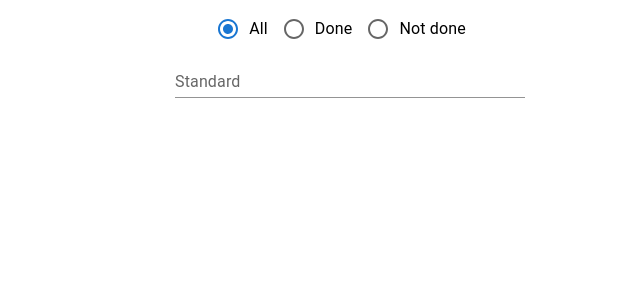
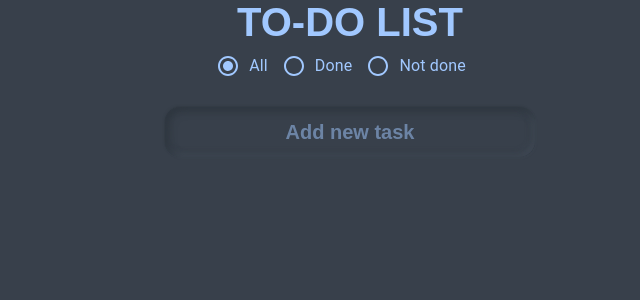
Before and after one commit to OleksandrZats/React-ToDo_List, a React (Create React App) app: page / in a window 1280 px wide. Shown: the top 300 px of the page, without its empty margins (290-930 px from the left). Built offline with nearby package versions, Linux system fonts and the light colour scheme.

Commit message:
[*] Added styles

```diff
--- a/package.json
+++ b/package.json
@@ -13,6 +13,7 @@
     "react": "^18.2.0",
     "react-dom": "^18.2.0",
     "react-scripts": "5.0.1",
+    "sass": "^1.69.5",
     "uuid": "^9.0.1",
     "web-vitals": "^2.1.4"
   },
--- a/src/App.js
+++ b/src/App.js
@@ -4,6 +4,7 @@ import React, { useState } from "react";
 import Filter from "./components/Filter/Filter";
 import filterList from "./utils/filterList";
 import flexCentered from "./styleUtils/flexCentered";
+import "./index.scss"
 import { changeElementStatus, deleteElementFromArray, changeRecordValue, makeRecordEditable, makeRecordNotEditable } from "./utils/performTask";
 
 function App() {
@@ -14,7 +15,7 @@ function App() {
     const filteredList = filterList(list, filter)
 
     const deleteTask = (id) => setList(deleteElementFromArray(list, id))
-    const changeTaskStatus = (id) => setList(changeElementStatus(list, id))
+    const changeTaskStatus = (id) => {console.log(1234); setList(changeElementStatus(list, id))}
     const makeTaskEditable = (id) => setList(makeRecordEditable(list, id))
     const makeTaskNotEditable = (id) => setList(makeRecordNotEditable(list, id))
     const changeTaskText = (id, value) => setList(changeRecordValue(list, id, value))
@@ -23,6 +24,7 @@ function App() {
 
     return (
         <div className="App" style={flexCentered}>
+            <h1 style={{fontFamily:'sans-serif', fontSize:'30pt'}}>TO-DO LIST</h1>
             <Filter setFilter={setFilter} />
             <Input
                 input={input}
--- a/src/components/Filter/Filter.jsx
+++ b/src/components/Filter/Filter.jsx
@@ -16,17 +16,17 @@ const Filter = ({ setFilter = () => { } }) => {
         >
             <FormControlLabel
                 value={filtersEnum.all}
-                control={<Radio />}
+                control={<Radio sx={{color: "#a1c8ff", '&.Mui-checked': {color: "#a1c8ff" }}}/>}
                 label="All"
             />
             <FormControlLabel
                 value={filtersEnum.done}
-                control={<Radio />}
+                control={<Radio sx={{color: "#a1c8ff", '&.Mui-checked': {color: "#a1c8ff" }}}/>}
                 label="Done"
             />
             <FormControlLabel
                 value={filtersEnum.notdone}
-                control={<Radio />}
+                control={<Radio sx={{color: "#a1c8ff", '&.Mui-checked': {color: "#a1c8ff" }}}/>}
                 label="Not done"
             />
         </RadioGroup>
--- a/src/components/Input/Input.jsx
+++ b/src/components/Input/Input.jsx
@@ -1,6 +1,6 @@
 import React from "react";
 import { v4 as uuidv4 } from 'uuid';
-import TextField from '@mui/material/TextField';
+import './input.scss'
 
 const Input = ({ input = '', setInput = () => { }, addTaskToArray = () => { } }) => {
     const onInputChange = (value) => setInput(value)
@@ -17,12 +17,11 @@ const Input = ({ input = '', setInput = () => { }, addTaskToArray = () => { } })
         setInput('')
     }
     return (
-        <TextField
-            id="standard-basic"
-            label="Standard"
-            variant="standard"
+        <input
+            className="input"
             type="text"
-            style={{ minWidth: '350px' }}
+            style={{ minWidth: '350px', margin:'20px' }}
+            placeholder="Add new task"
             value={input}
             onKeyUp={onKeyUp}
             onChange={(e) => {onInputChange(e.target.value)}}
--- /dev/null
+++ b/src/components/Input/input.scss
@@ -0,0 +1,26 @@
+.input{
+    width: 350px;
+    height: 40px;
+
+    padding: 5px 10px;
+
+    border-radius: 16px;
+
+    background: #38404B;
+    border: none;
+    color: #a1c8ff;
+
+    font-weight: bold;
+    font-family: sans-serif;
+    text-align: center;
+    font-size: 15pt;
+
+    outline: none;
+
+    box-shadow: 3px 3px 8px 0px rgba(46, 53, 62, 0.90) inset, -3px -3px 6px 0px rgba(66, 75, 88, 0.90) inset, 3px -3px 6px 0px rgba(46, 53, 62, 0.20) inset, -3px 3px 6px 0px rgba(46, 53, 62, 0.20) inset, -1px -1px 2px 0px rgba(46, 53, 62, 0.50), 1px 1px 2px 0px rgba(66, 75, 88, 0.30);
+
+    &::placeholder {
+        color: #a1c8ff;
+        opacity: 0.5;
+    }
+}
--- a/src/components/Task/Task.jsx
+++ b/src/components/Task/Task.jsx
@@ -1,10 +1,9 @@
 import React from "react";
 import TextField from '@mui/material/TextField';
-import ListItem from '@mui/material/ListItem';
-import ListItemText from '@mui/material/ListItemText';
 import DeleteIcon from '@mui/icons-material/Delete';
 import EditIcon from '@mui/icons-material/Edit';
 import flexCentered from "../../styleUtils/flexCentered";
+import './task.scss';
 
 const Task = (
         {
@@ -16,48 +15,42 @@ const Task = (
             changeTaskText = () =>{ }
         }
     ) => {
-    const style = {
-        textDecoration: task.isDone ? 'line-through' : 'none',
-        cursor: 'pointer',
-        userSelect: 'none'
-    };
     const onKeyUp = e => {
         if (e.key !== 'Enter') return;
         if (!task.taskText) {deleteTask(task.id); return;}
         makeTaskNotEditable(task.id)
     }
     return (
-        <ListItem
+        <div
+            className= {"task" + (task.isDone ? " task__done " : "") + (task.isEditable ? " task__outline ": "")}
             id={task.id}
-            style={{ ...flexCentered, flexDirection: 'row', }}
         >
-            <DeleteIcon
-                style={{ cursor: 'pointer', color: '#7a3732' }}
-                onClick={() => deleteTask(task.id)}
-            />
             {task.isEditable ?
-                <TextField
-                    id="standard-basic"
-                    variant="standard"
+                <input
+                    className= {(task.isDone ? "task__text-done" : "task__text") + " task__input"}
                     type="text"
-                    style={{ minWidth: '350px' }}
                     value={task.taskText}
                     onKeyUp={onKeyUp}
-                    onChange={(e)=>{changeTaskText(task.id, e.target.value)}}
+                    onChange={(e)=>changeTaskText(task.id, e.target.value)}
                 /> :
                 <>
                 <EditIcon
-                    style={{ cursor: 'pointer', color: '#7a3732' }}
-                    onClick={() => makeTaskEditable(task.id)}
+                    style={{ cursor: 'pointer'}}
+                    onClick={() =>{makeTaskEditable(task.id)}}
                 />
-                <ListItemText
-                    style={style}
-                    onClick={() => changeTaskStatus(task.id)}
-                    primary={task.taskText}
-                />
+                <div
+                    className= {task.isDone ? "task__text-done" : "task__text"}
+                    onClick={() =>changeTaskStatus(task.id)}
+                >
+                    {task.taskText}
+                </div>
                 </>
             }
-        </ListItem>
+
+            <DeleteIcon
+                style={{ cursor: 'pointer'}}
+            />
+        </div>
     )
 }
 
--- /dev/null
+++ b/src/components/Task/task.scss
@@ -0,0 +1,46 @@
+.task{
+    fill: #38404B;
+    border-radius: 16px;
+    box-shadow: 5px 5px 13px 0px rgba(48, 54, 64, 0.90), -5px -5px 10px 0px rgba(64, 74, 86, 0.90), 5px -5px 10px 0px rgba(48, 54, 64, 0.20), -5px 5px 10px 0px rgba(48, 54, 64, 0.20), -1px -1px 2px 0px rgba(48, 54, 64, 0.50) inset, 1px 1px 2px 0px rgba(64, 74, 86, 0.30) inset;
+
+    width: 350px;
+    padding: 20px 10px;
+    margin-bottom: 20px;
+    display: flex;
+    justify-content: space-between;
+    align-items: center;
+    cursor: pointer;
+    &__done{
+        box-shadow: 5px 5px 13px 0px rgba(48, 54, 64, 0.90) inset, -5px -5px 10px 0px rgba(64, 74, 86, 0.90) inset, 5px -5px 10px 0px rgba(48, 54, 64, 0.20) inset, -5px 5px 10px 0px rgba(48, 54, 64, 0.20) inset, -1px -1px 2px 0px rgba(48, 54, 64, 0.50), 1px 1px 2px 0px rgba(64, 74, 86, 0.30);
+    }
+    &__text{
+        text-decoration: none;
+        user-select: none;
+        width:100%;
+        text-align: center;
+    }
+    &__text-done{
+        text-decoration: line-through;
+        user-select: none;
+        width:100%;
+        text-align: center;
+    }
+    &__input{
+        background: #38404B;
+        border: none;
+        color: #a1c8ff;
+        font-family: sans-serif;
+        font-weight: bold;
+        font-size: 15pt;
+
+        outline: none;
+
+        &::placeholder {
+            color: #a1c8ff;
+            opacity: 0.5;
+        }
+    }
+    &__outline{
+        border: 1px solid #a1c8ff;
+    }
+}
--- a/src/components/TaskList/TaskList.jsx
+++ b/src/components/TaskList/TaskList.jsx
@@ -14,8 +14,8 @@ const TaskList = (
         }
     ) => {
     return (
-        <List
-            sx={{ width: '100%', maxWidth: 360, bgcolor: 'background.paper' }}
+        <div
+            sx={{ width: '100%', maxWidth: 360 }}
             style={flexCentered}
         >
             {filteredList.map((task) =>
@@ -29,7 +29,7 @@ const TaskList = (
                     changeTaskText={changeTaskText}
                 />
             )}
-        </List>
+        </div>
     )
 }
 
--- /dev/null
+++ b/src/index.scss
@@ -0,0 +1,11 @@
+*{
+    margin:0;
+    padding: 0;
+}
+body{
+    background: #38404B;
+    color: #a1c8ff;
+    font-family: sans-serif;
+    font-weight: bold;
+    font-size: 15pt;
+}
```
Also changed, not shown: 1 other file (tests, documents, lock files or other folders).
